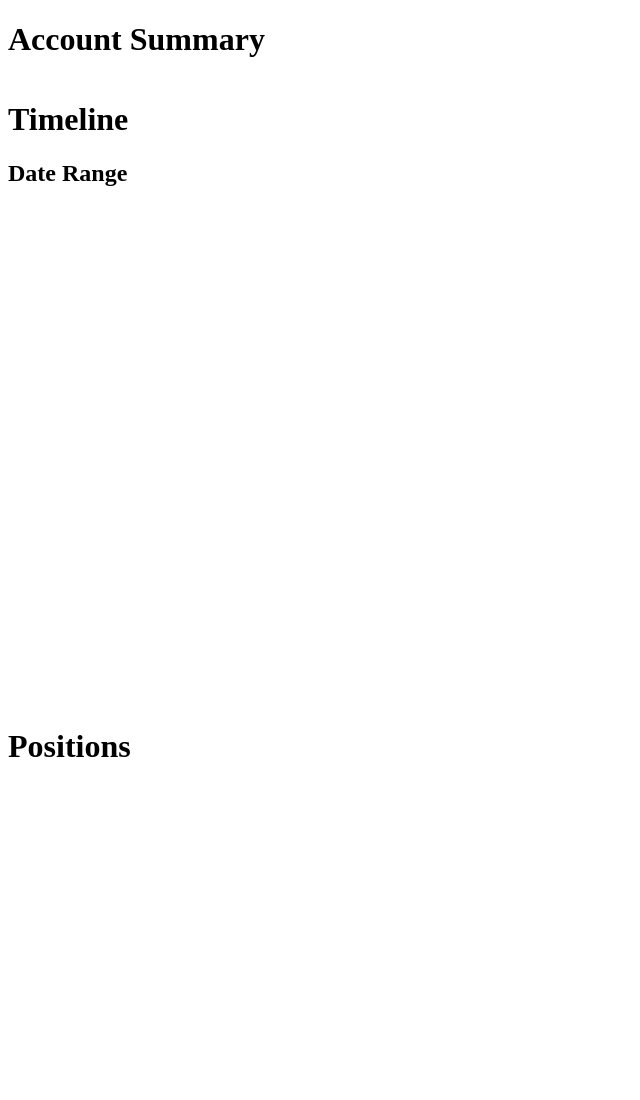
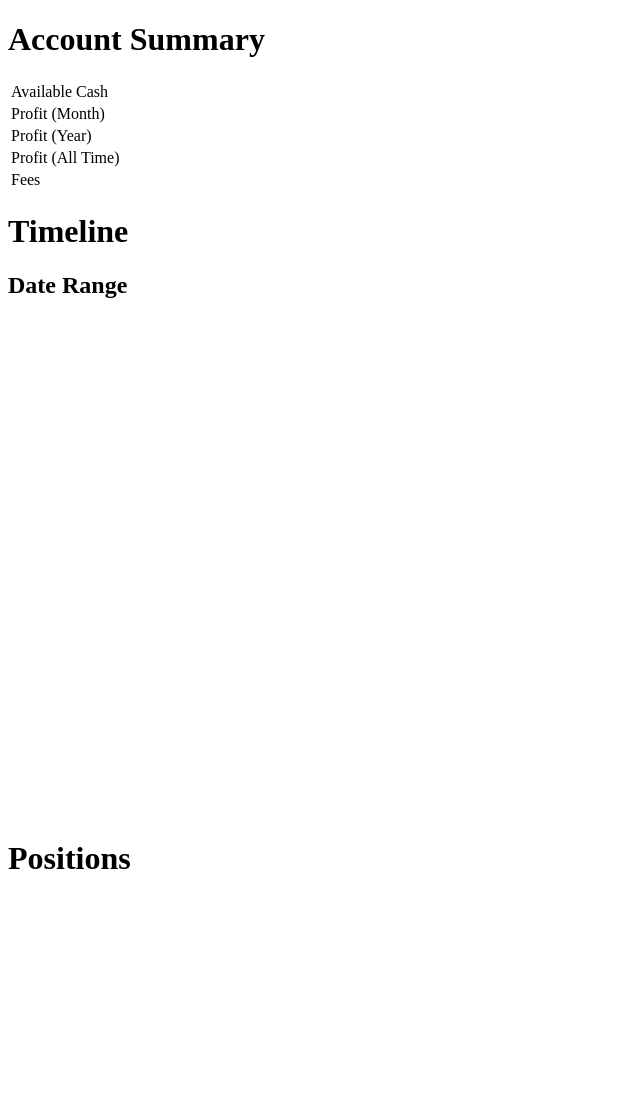
Before and after one commit to newyork-anthonyng/exercise, a website: page public/index.html in a window 1280 px wide. Shown: the top 1100 px of the page, without its empty margins (0-640 px from the left). Drawn offline with nearby package versions, Linux system fonts and the light colour scheme.

Commit message:
Update summary table with <td> tags

```diff
--- a/public/index.html
+++ b/public/index.html
@@ -11,7 +11,28 @@
   <!-- Account Summary -->
   <div class="container summary">
     <h1>Account Summary</h1>
-    <table></table>
+    <table>
+      <tr id="summary_cash">
+        <td>Available Cash</td>
+        <td></td>
+      </tr>
+      <tr id="summary_profit_month">
+        <td>Profit (Month)</td>
+        <td></td>
+      </tr>
+      <tr id="summary_profit_year">
+        <td>Profit (Year)</td>
+        <td></td>
+      </tr>
+      <tr id="summary_profit_all_time">
+        <td>Profit (All Time)</td>
+        <td></td>
+      </tr>
+      <tr id="summary_fees">
+        <td>Fees</td>
+        <td></td>
+      </tr>
+    </table>
   </div>
 
   <!-- Timeline -->
```
